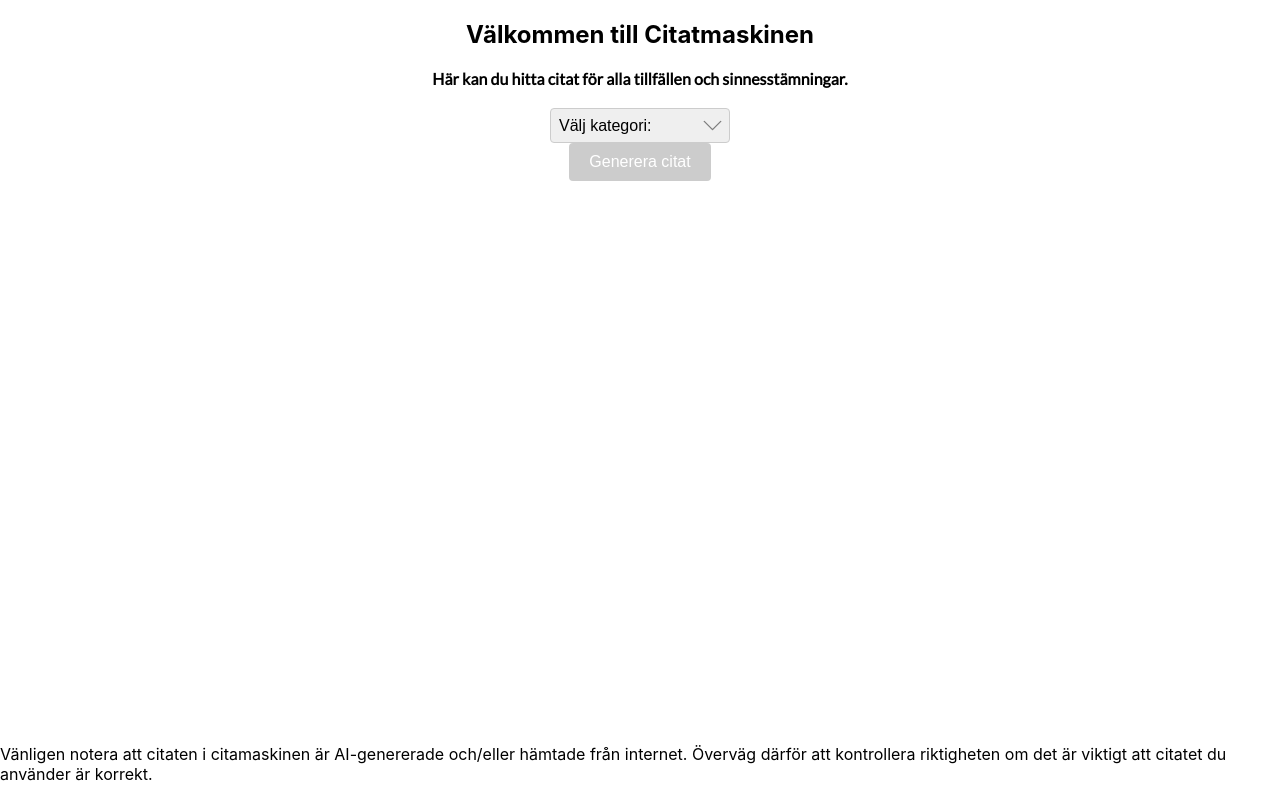
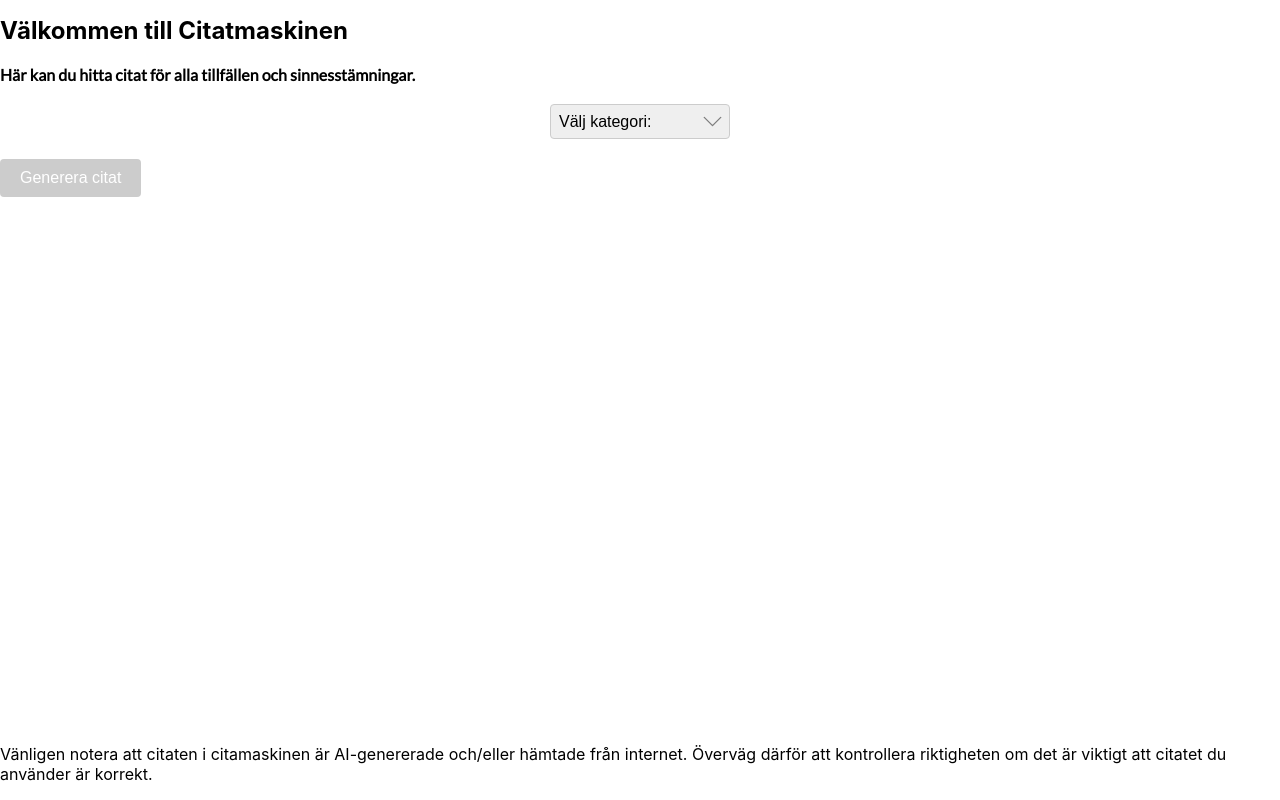
Before and after one commit to jossansik/citatgenerator, a React (Create React App) app: page / in a window 1280 px wide. Built offline with nearby package versions, Linux system fonts and the light colour scheme.

Commit message:
Extrac title, generate button, and quote display sections into separate components

```diff
--- a/src/App.js
+++ b/src/App.js
@@ -2,6 +2,9 @@ import React from "react";
 import "./App.css";
 import Footer from "./components/Footer";
 import QuoteDisplay from "./components/QuoteDisplay";
+import Title from "./components/Title";
+import GenerateButton from "./components/GenerateButton";
+import Quote from "./components/Quote";
 
 const App = () => {
   const appStyles = {
@@ -15,7 +18,10 @@ const App = () => {
 
   return (
     <div className="container">
+      {<Title />}
       {<QuoteDisplay />}
+      {<GenerateButton />}
+      {<Quote />}
       {<Footer />}
     </div>
   );
--- /dev/null
+++ b/src/components/GenerateButton.jsx
@@ -0,0 +1,15 @@
+import React from "react";
+
+const GenerateButton = ({ handleGenerateRandomQuote, selectedCategory }) => {
+  return (
+    <button
+      className="quote-display__button"
+      onClick={handleGenerateRandomQuote}
+      disabled={!selectedCategory}
+    >
+      Generera citat
+    </button>
+  );
+};
+
+export default GenerateButton;
--- /dev/null
+++ b/src/components/Quote.jsx
@@ -0,0 +1,12 @@
+import React from "react";
+
+const Quote = ({ randomQuote }) => {
+  return (
+    <div
+      className="quote-display__quote"
+      dangerouslySetInnerHTML={{ __html: randomQuote }}
+    ></div>
+  );
+};
+
+export default Quote;
--- a/src/components/QuoteDisplay.jsx
+++ b/src/components/QuoteDisplay.jsx
@@ -44,21 +44,10 @@ const QuoteDisplay = () => {
 
   return (
     <div className="quote-display">
-      <h1 className="quote-display__title">Välkommen till Citatmaskinen</h1>
-      <h2 className="quote-display__body">
-        Här kan du hitta citat för alla tillfällen och sinnesstämningar. <br />{" "}
-      </h2>
       <CategorySelector
         categories={categories}
         handleCategoryChange={handleCategoryChange}
       />
-      <button
-        className="quote-display__button"
-        onClick={handleGenerateRandomQuote}
-        disabled={!selectedCategory}
-      >
-        Generera citat
-      </button>
       <div
         className="quote-display__quote"
         dangerouslySetInnerHTML={{ __html: randomQuote }}
```
Also changed, not shown: src/components/GenerateButton.css (added), src/components/Quote.css (added).
